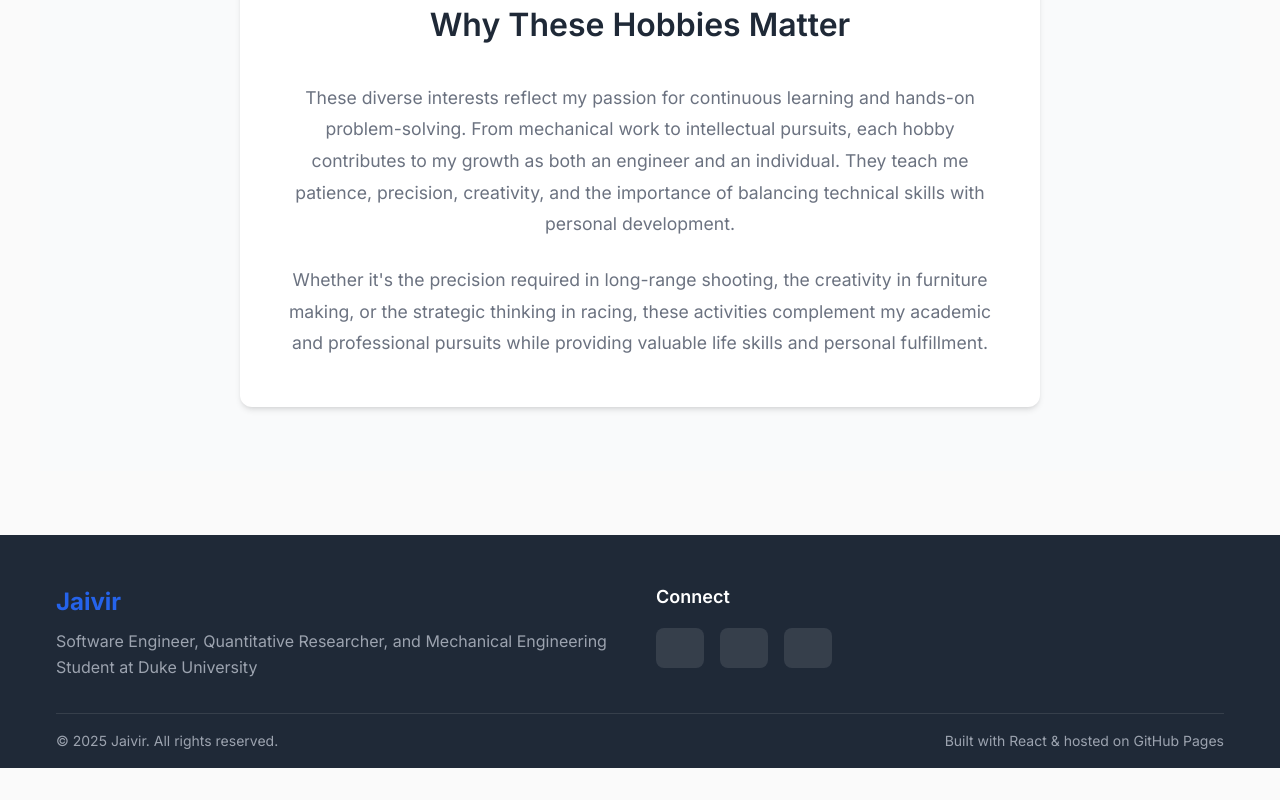
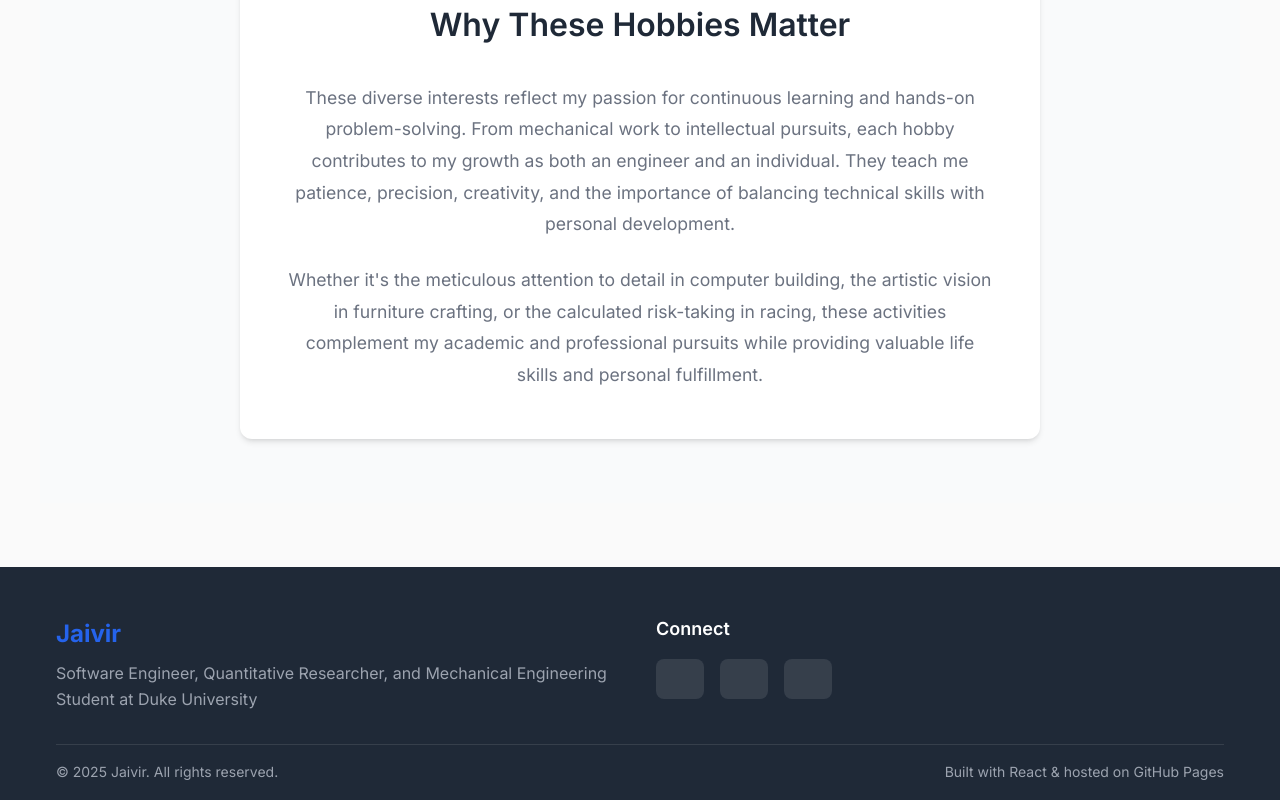
Before and after one commit to Jaiparmar940/Jaivir-portfolio, a React (Create React App) app: page /hobbies in a window 1280 px wide. Shown: the part 2259-3059 px from the top of the page. Before the commit the page ends 3027 px from the top, so only its background shows below. Built offline with nearby package versions, Linux system fonts and the light colour scheme.

Commit message:
Rewrite hobbies personal statement to be more creative and remove shooting reference

```diff
--- a/src/pages/Hobbies.js
+++ b/src/pages/Hobbies.js
@@ -164,9 +164,9 @@ const Hobbies = () => {
               of balancing technical skills with personal development.
             </p>
             <p>
-              Whether it's the precision required in long-range shooting, the creativity in furniture making,
-              or the strategic thinking in racing, these activities complement my academic and professional
-              pursuits while providing valuable life skills and personal fulfillment.
+              Whether it's the meticulous attention to detail in computer building, the artistic vision in
+              furniture crafting, or the calculated risk-taking in racing, these activities complement my
+              academic and professional pursuits while providing valuable life skills and personal fulfillment.
             </p>
           </div>
         </motion.section>
```
